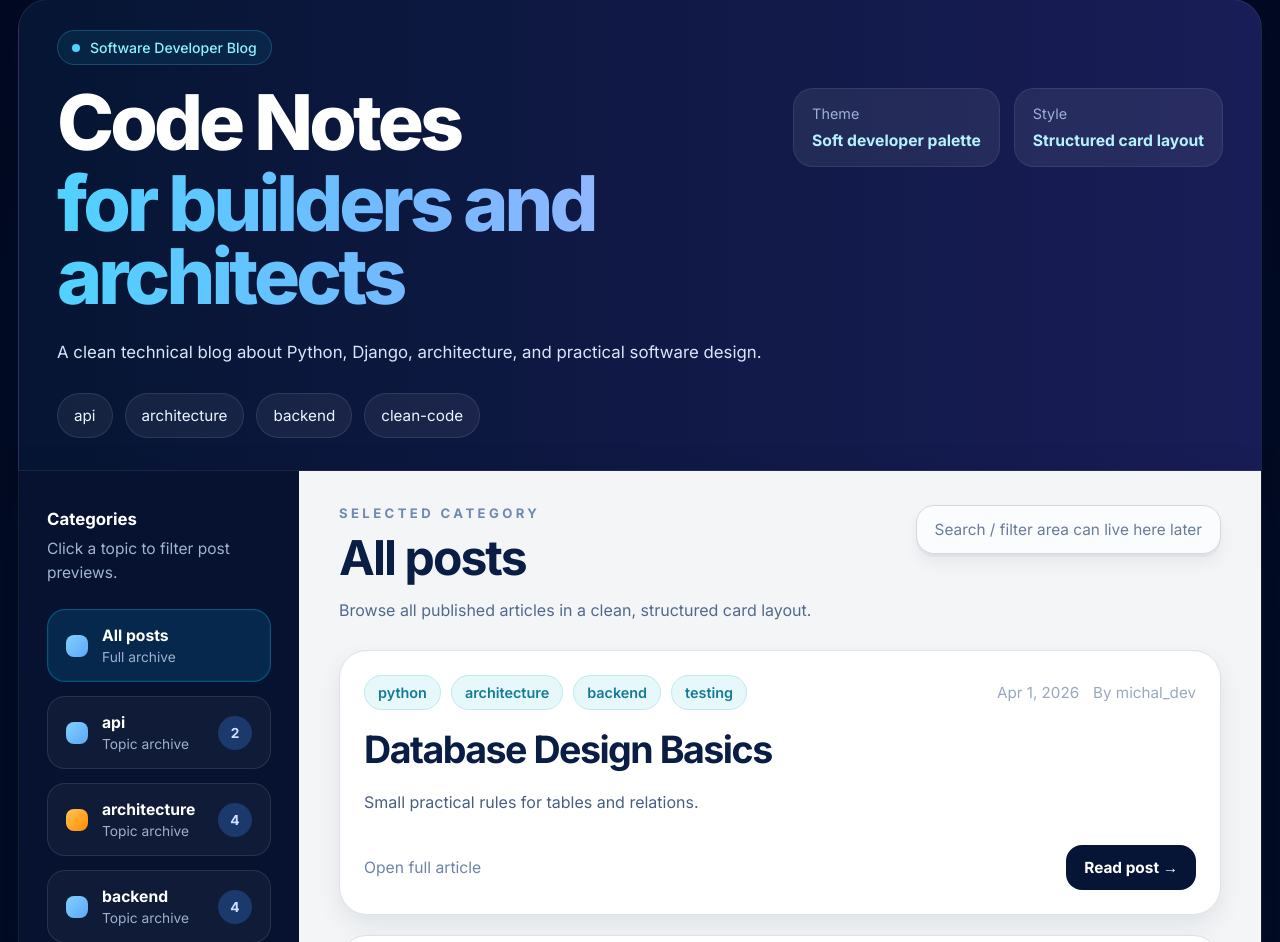
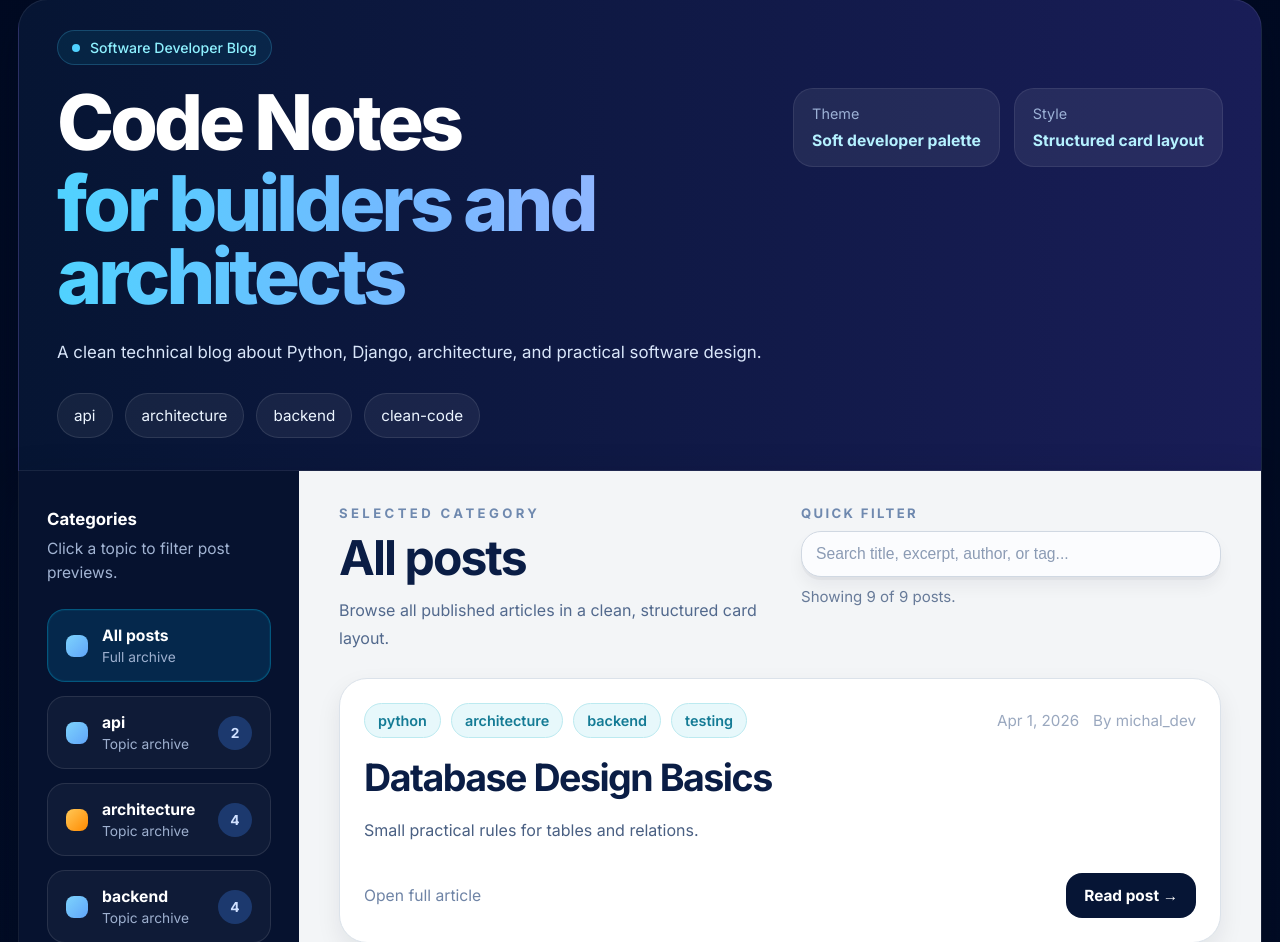
Before and after one commit to michalantolik/AIPoweredPythonBlog, a Django app: page /posts/ in a window 1280 px wide. Shown: the part 127-1069 px from the top of the page. Run offline with Django 5.2, Linux system fonts and the light colour scheme; data comes from the database, SQL or seed files in the repository.

Commit message:
Add live post filtering on archive page

```diff
--- a/AIPoweredPythonBlog/ai_powered_blog/posts/templates/posts/list.html
+++ b/AIPoweredPythonBlog/ai_powered_blog/posts/templates/posts/list.html
@@ -73,15 +73,47 @@
                         {% endif %}
                     </div>
 
-                    <div class="search-placeholder">
-                        Search / filter area can live here later
+                    <div class="archive-tools" data-post-filter="true">
+                        <label class="archive-search" for="postFilterInput">
+                            <span class="archive-search__label">Quick filter</span>
+
+                            <div class="archive-search__controls">
+                                <input
+                                    id="postFilterInput"
+                                    class="archive-search__input"
+                                    type="search"
+                                    name="q"
+                                    value="{{ request.GET.q|default:'' }}"
+                                    placeholder="Search title, excerpt, author, or tag..."
+                                    autocomplete="off"
+                                    data-post-filter-input="true"
+                                >
+
+                                <button
+                                    type="button"
+                                    class="archive-search__clear"
+                                    data-post-filter-clear="true"
+                                    aria-label="Clear search"
+                                >
+                                    Clear
+                                </button>
+                            </div>
+                        </label>
+
+                        <div class="archive-search__summary" data-post-filter-count="true">
+                            Showing {{ posts|length }} post{{ posts|length|pluralize }}.
+                        </div>
                     </div>
                 </div>
 
                 {% if posts %}
-                    <div class="post-list-stack">
+                    <div class="post-list-stack" data-post-filter-list="true">
                         {% for post in posts %}
-                            <article class="post-preview-card">
+                            <article
+                                class="post-preview-card"
+                                data-post-card="true"
+                                data-post-search="{{ post.title|striptags|escape }} {{ post.author.username|striptags|escape }} {% if post.excerpt %}{{ post.excerpt|striptags|escape }}{% else %}{{ post.content|truncatewords:35|striptags|escape }}{% endif %} {% for tag in post.tags.all %}{{ tag.name|striptags|escape }} {% endfor %}"
+                            >
                                 <div class="post-meta-row">
                                     <div class="chip-row">
                                         {% for tag in post.tags.all %}
@@ -122,6 +154,10 @@
                             </article>
                         {% endfor %}
                     </div>
+
+                    <div class="empty-box archive-empty-state" data-post-filter-empty="true" hidden>
+                        No posts match your current search.
+                    </div>
                 {% else %}
                     <div class="empty-box">
                         No published posts found in this category.
--- a/AIPoweredPythonBlog/ai_powered_blog/static/css/site.css
+++ b/AIPoweredPythonBlog/ai_powered_blog/static/css/site.css
@@ -508,15 +508,81 @@ a {
     max-width: 760px;
 }
 
-.search-placeholder {
-    padding: 14px 18px;
-    border-radius: 18px;
+.archive-tools {
+    display: grid;
+    gap: 10px;
+    min-width: min(100%, 420px);
+}
+
+.archive-search {
+    display: grid;
+    gap: 10px;
+}
+
+.archive-search__label {
+    font-size: 0.82rem;
+    font-weight: 700;
+    letter-spacing: 0.18em;
+    text-transform: uppercase;
+    color: #6f89af;
+}
+
+.archive-search__controls {
+    display: flex;
+    align-items: center;
+    gap: 10px;
+    padding: 12px;
+    border-radius: 20px;
     border: 1px solid #d0d8e2;
     background: #fbfcfe;
+    box-shadow: 0 3px 0 rgba(15, 23, 42, 0.04), 0 10px 16px rgba(15, 23, 42, 0.05);
+}
+
+.archive-search__input {
+    width: 100%;
+    border: 0;
+    outline: none;
+    background: transparent;
+    color: var(--text-dark);
+    font-size: 0.98rem;
+}
+
+.archive-search__input::placeholder {
+    color: #8b9bb4;
+}
+
+.archive-search__clear {
+    display: inline-flex;
+    align-items: center;
+    justify-content: center;
+    border: 0;
+    border-radius: 12px;
+    padding: 10px 12px;
+    background: #e9eef6;
+    color: #35527e;
+    font-weight: 700;
+    font-size: 0.9rem;
+    cursor: pointer;
+    transition: background 0.2s ease, color 0.2s ease;
+    white-space: nowrap;
+}
+
+.archive-search__clear:hover {
+    background: #dbe6f3;
+    color: #1d3e70;
+}
+
+.archive-search__clear[hidden] {
+    display: none;
+}
+
+.archive-search__summary {
     color: #687b99;
-    box-shadow: 0 3px 0 rgba(15, 23, 42, 0.04), 0 10px 16px rgba(15, 23, 42, 0.05);
-    white-space: nowrap;
-    font-size: 0.96rem;
+    font-size: 0.94rem;
+}
+
+.archive-empty-state {
+    margin-top: 20px;
 }
 
 /* POST STACK */
@@ -532,6 +598,10 @@ a {
     border-radius: 28px;
     padding: 24px 24px 24px;
     box-shadow: var(--shadow-card);
+}
+
+.post-preview-card[hidden] {
+    display: none !important;
 }
 
 .post-meta-row {
@@ -757,8 +827,16 @@ a {
         align-items: flex-start;
     }
 
-    .search-placeholder {
-        white-space: normal;
+    .archive-tools {
+        min-width: 100%;
+    }
+
+    .archive-search__controls {
+        flex-direction: column;
+        align-items: stretch;
+    }
+
+    .archive-search__clear {
         width: 100%;
     }
 
--- a/AIPoweredPythonBlog/ai_powered_blog/static/js/site.js
+++ b/AIPoweredPythonBlog/ai_powered_blog/static/js/site.js
@@ -88,9 +88,109 @@
         });
     }
 
+    function normalizeText(value) {
+        return (value || "")
+            .toLowerCase()
+            .replace(/\s+/g, " ")
+            .trim();
+    }
+
+    function getPostWord(value, singular, plural) {
+        return value === 1 ? singular : plural;
+    }
+
+    function syncArchiveQueryParam(query) {
+        const url = new URL(window.location.href);
+
+        if (query) {
+            url.searchParams.set("q", query);
+        } else {
+            url.searchParams.delete("q");
+        }
+
+        window.history.replaceState({}, "", `${url.pathname}${url.search}${url.hash}`);
+    }
+
+    function initPostArchiveFilter() {
+        const root = document.querySelector("[data-post-filter='true']");
+
+        if (!root) {
+            return;
+        }
+
+        const input = root.querySelector("[data-post-filter-input='true']");
+        const clearButton = root.querySelector("[data-post-filter-clear='true']");
+        const countLabel = root.querySelector("[data-post-filter-count='true']");
+        const list = document.querySelector("[data-post-filter-list='true']");
+        const emptyState = document.querySelector("[data-post-filter-empty='true']");
+
+        if (!input || !list) {
+            return;
+        }
+
+        const cards = Array.from(list.querySelectorAll("[data-post-card='true']"));
+        const totalPosts = cards.length;
+
+        function render() {
+            const query = normalizeText(input.value);
+            const tokens = query ? query.split(" ") : [];
+            let visibleCount = 0;
+
+            cards.forEach(function (card) {
+                const haystack = normalizeText(card.dataset.postSearch);
+
+                const isMatch = !tokens.length || tokens.every(function (token) {
+                    return haystack.includes(token);
+                });
+
+                card.hidden = !isMatch;
+
+                if (isMatch) {
+                    visibleCount += 1;
+                }
+            });
+
+            if (countLabel) {
+                if (query) {
+                    countLabel.textContent = `${visibleCount} ${getPostWord(visibleCount, "post", "posts")} match “${input.value.trim()}”.`;
+                } else {
+                    countLabel.textContent = `Showing ${visibleCount} of ${totalPosts} ${getPostWord(totalPosts, "post", "posts")}.`;
+                }
+            }
+
+            if (clearButton) {
+                clearButton.hidden = !query;
+                clearButton.disabled = !query;
+            }
+
+            if (emptyState) {
+                emptyState.hidden = visibleCount !== 0;
+            }
+
+            syncArchiveQueryParam(input.value.trim());
+        }
+
+        input.addEventListener("input", render);
+
+        if (clearButton) {
+            clearButton.addEventListener("click", function () {
+                input.value = "";
+                input.focus();
+                render();
+            });
+        }
+
+        render();
+    }
+
+    function initSite() {
+        initIntro();
+        initPostArchiveFilter();
+    }
+
     if (document.readyState === "loading") {
-        document.addEventListener("DOMContentLoaded", initIntro, { once: true });
+        document.addEventListener("DOMContentLoaded", initSite, { once: true });
     } else {
-        initIntro();
+        initSite();
     }
 })();
```
Also changed, not shown: AIPoweredPythonBlog/tests/smoke/home.spec.js (+21 -2 lines).
